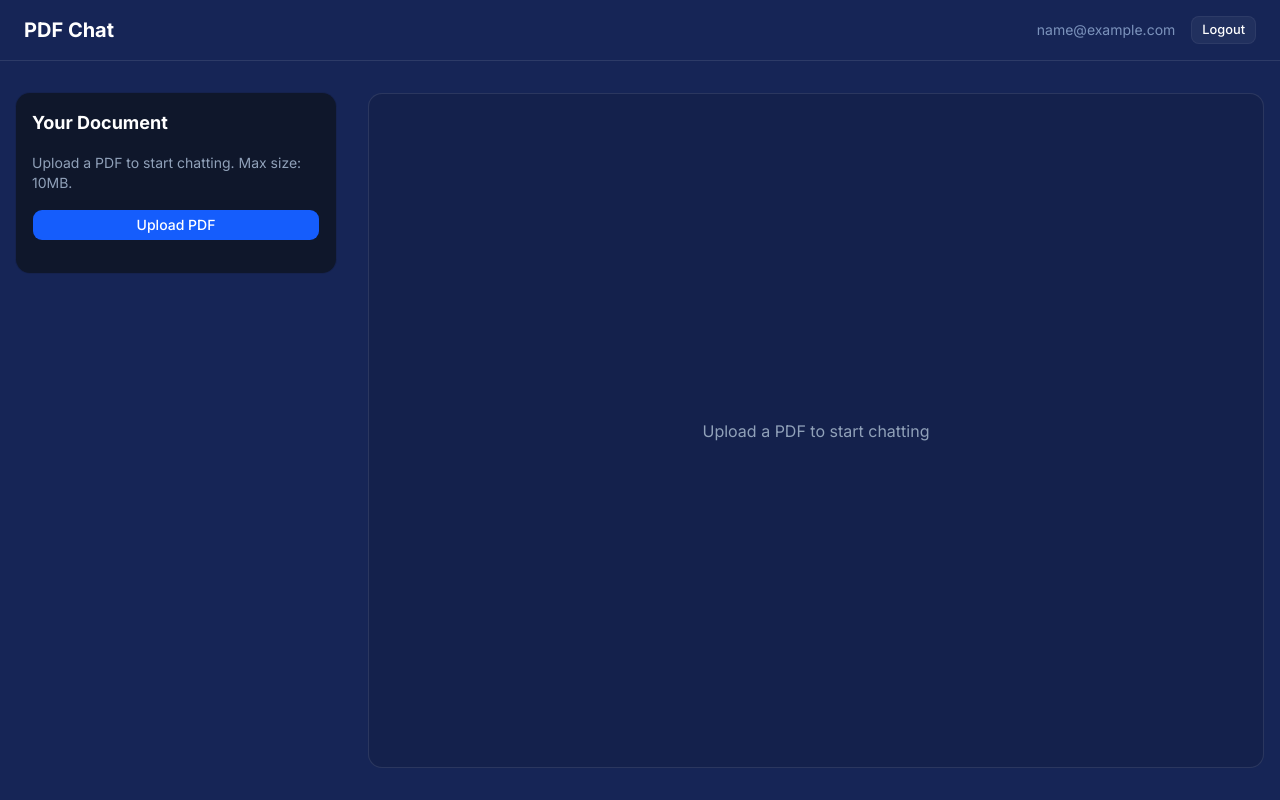
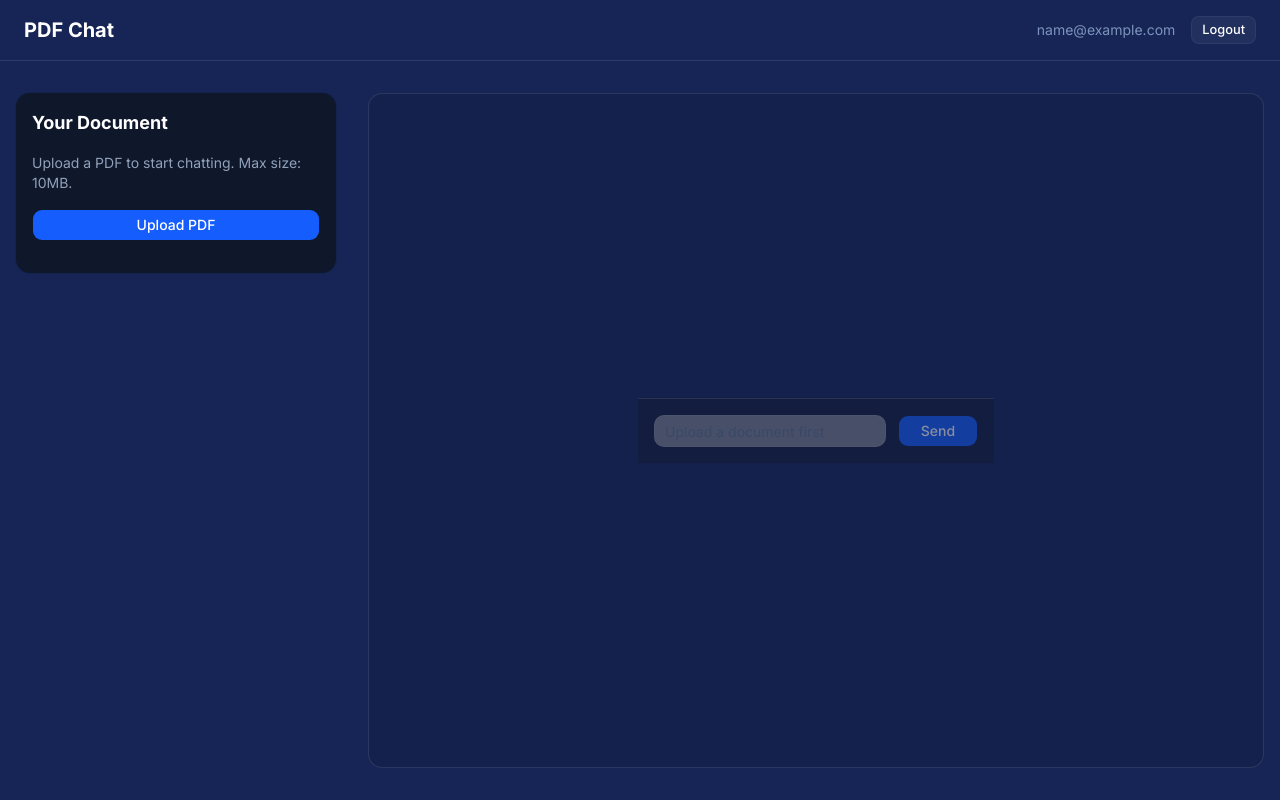
Before and after one commit to dev-marian-vybyranyi/Next-Nest-aws-ai-file-reader, a Next.js app in the folder frontend/: page /chat in a window 1280 px wide. Built offline with nearby package versions, Linux system fonts and the light colour scheme; no server answers; sample sign-in values are in the browser's storage.

Commit message:
implement chat input component and integrate it into the chat window.

```diff
--- /dev/null
+++ b/frontend/src/components/chat/ChatInput.tsx
@@ -0,0 +1,45 @@
+"use client";
+
+import { Button } from "@/components/ui/button";
+import { Input } from "@/components/ui/input";
+import { useState } from "react";
+
+interface Props {
+  onSend: (message: string) => void;
+  disabled: boolean;
+  isLoading: boolean;
+}
+
+export function ChatInput({ onSend, disabled, isLoading }: Props) {
+  const [value, setValue] = useState("");
+
+  const handleSend = () => {
+    if (!value.trim() || disabled || isLoading) return;
+    onSend(value.trim());
+    setValue("");
+  };
+
+  return (
+    <div className="border-t border-white/10 p-4 flex gap-3 bg-slate-900/40">
+      <Input
+        placeholder={disabled ? "Upload a document first" : "Ask a question..."}
+        value={value}
+        onChange={(e) => setValue(e.target.value)}
+        onKeyDown={(e) => e.key === "Enter" && handleSend()}
+        disabled={disabled || isLoading}
+        className="border-white/10 bg-white/5 text-white placeholder:text-slate-500 focus:border-blue-500 focus:ring-blue-500"
+      />
+      <Button
+        onClick={handleSend}
+        disabled={disabled || !value.trim() || isLoading}
+        className="bg-blue-600 hover:bg-blue-700 text-white font-medium min-w-[80px]"
+      >
+        {isLoading ? (
+          <span className="h-4 w-4 animate-spin rounded-full border-2 border-white/20 border-t-white" />
+        ) : (
+          "Send"
+        )}
+      </Button>
+    </div>
+  );
+}
--- a/frontend/src/components/chat/ChatWindow.tsx
+++ b/frontend/src/components/chat/ChatWindow.tsx
@@ -3,7 +3,9 @@
 import { FileStatus } from "@/components/files/FileStatus";
 import { FileUpload } from "@/components/files/FileUpload";
 import { Button } from "@/components/ui/button";
+import { useChat } from "@/hooks/useChat";
 import { useFile } from "@/hooks/useFile";
+import { ChatInput } from "./ChatInput";
 
 interface Props {
   email: string;
@@ -13,6 +15,9 @@ interface Props {
 export function ChatWindow({ email, onLogout }: Props) {
   const { file, uploadError, isUploading, isDeleting, upload, deleteFile } =
     useFile(email);
+  const { isThinking, sendMessage } = useChat(email);
+
+  const isReady = file?.status === "success";
   return (
     <div className="min-h-screen bg-blue-950 flex flex-col text-white">
       <header className="border-b border-white/10 px-6 py-4 flex items-center justify-between">
@@ -48,7 +53,11 @@ export function ChatWindow({ email, onLogout }: Props) {
         </aside>
 
         <div className="flex-1 flex items-center justify-center p-12 text-center border border-white/10 rounded-xl bg-slate-900/20">
-          <p className="text-slate-400">Upload a PDF to start chatting</p>
+          <ChatInput
+            onSend={sendMessage}
+            disabled={!isReady}
+            isLoading={isThinking}
+          />
         </div>
       </main>
     </div>
```
